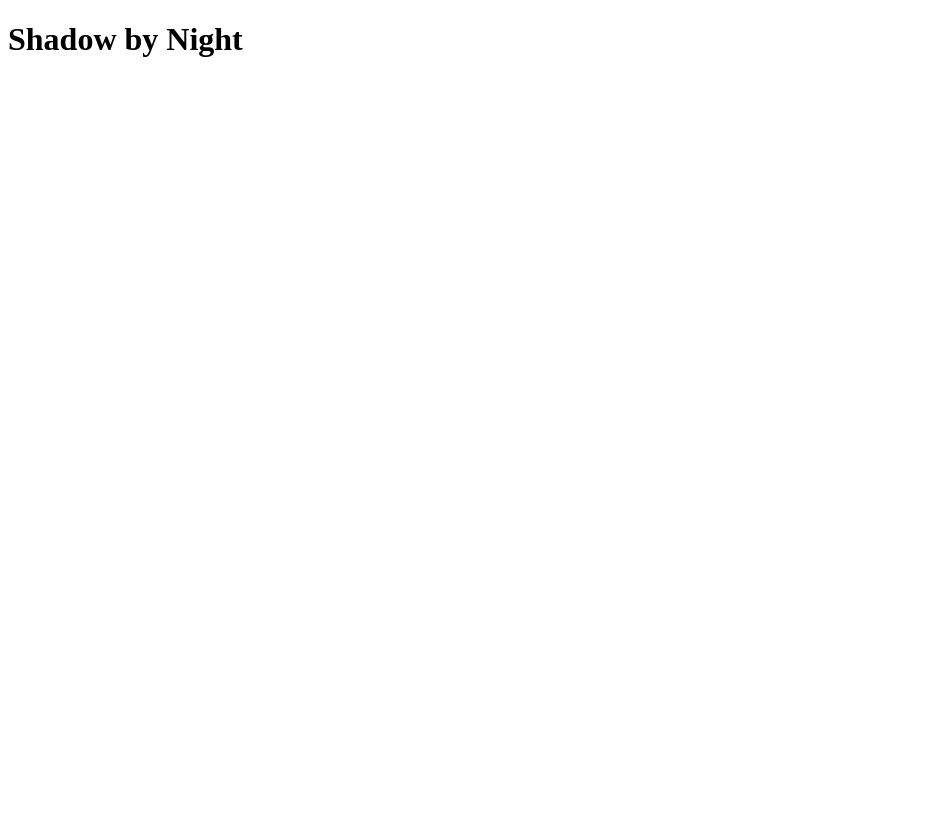
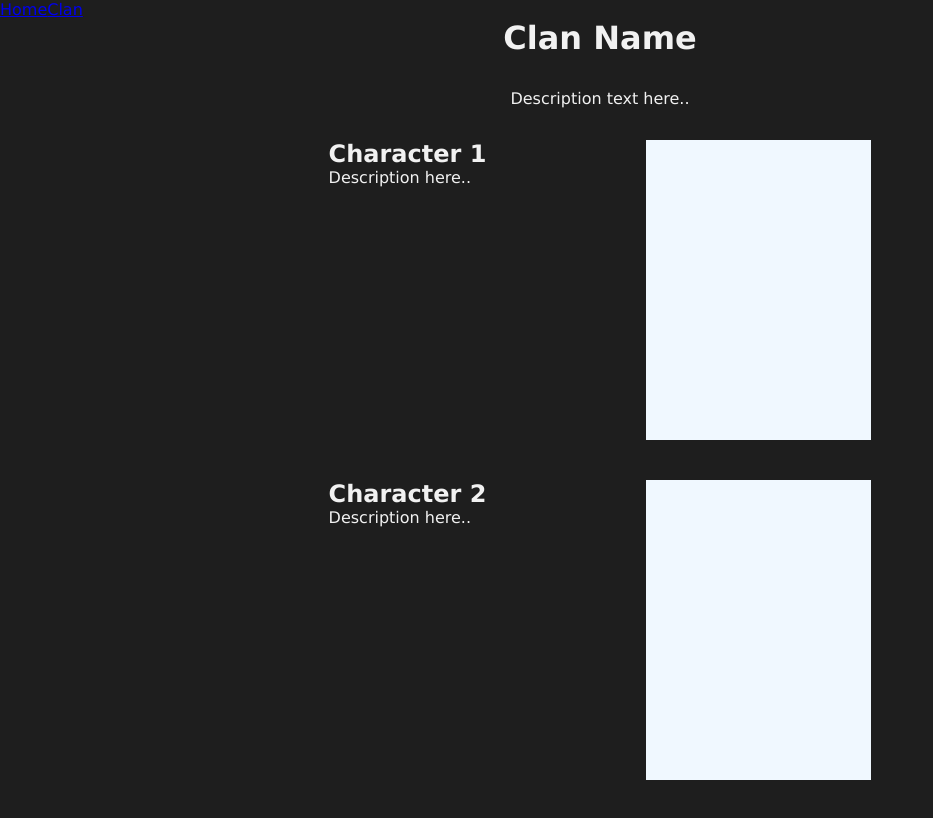
Before and after one commit to AndreasB09/shadow-by-night, a React (Vite) app: page /clan in a window 1280 px wide. Shown: the whole page, without its empty margins (0-933 px from the left). Built offline with nearby package versions, Linux system fonts and the light colour scheme.

Commit message:
first draft layout and npc card

```diff
--- a/package.json
+++ b/package.json
@@ -11,7 +11,8 @@
   },
   "dependencies": {
     "react": "^19.2.0",
-    "react-dom": "^19.2.0"
+    "react-dom": "^19.2.0",
+    "react-router-dom": "^7.13.0"
   },
   "devDependencies": {
     "@eslint/js": "^9.39.1",
--- a/src/App.css
+++ /dev/null
@@ -1,4 +0,0 @@
-* {
-    margin: 0;
-    padding: 0;
-}
--- a/src/App.jsx
+++ b/src/App.jsx
@@ -1,8 +1,22 @@
+import { BrowserRouter as Router, Routes, Route, Link} from "react-router-dom";
+import HomePage from "./pages/Home/HomePage";
+import ClanPage from "./pages/Clan/ClanPage";
+
 function App() {
   return (
-    <div>
-      <h1>Shadow by Night</h1>
-    </div>
+    <Router>
+      <div>
+        <nav>
+          <Link to="/">Home</Link>
+          <Link to="/clan">Clan</Link>
+        </nav>
+
+        <Routes>
+          <Route path="/" element={<HomePage />} />
+          <Route path="/clan" element={<ClanPage />} />
+        </Routes>
+      </div>
+    </Router>
   );
 }
 
--- /dev/null
+++ b/src/components/Layout/Layout.css
@@ -0,0 +1,8 @@
+.page-layout {
+    max-width: 1200px;
+    display: flex;
+    flex-direction: column;
+    align-items: center;
+    gap: 2rem;
+
+}
--- /dev/null
+++ b/src/components/Layout/Layout.jsx
@@ -0,0 +1,11 @@
+import './Layout.css';
+
+function Layout({ children }) {
+    return (
+        <div className="page-layout">
+            {children}
+        </div>
+    )
+}
+
+export default Layout;
--- /dev/null
+++ b/src/components/NpcCard/NpcCard.css
@@ -0,0 +1,17 @@
+.npc-card {
+    display: flex;
+    gap: 10rem;
+    margin-bottom: 40px;
+}
+
+.npc-portrait {
+    width: 225px;
+    height: 300px;
+    background-color: aliceblue;
+}
+
+.npc-portrait img {
+    width: 100%;
+    height: 100%;
+    object-fit: cover;
+}
--- /dev/null
+++ b/src/components/NpcCard/NpcCard.jsx
@@ -0,0 +1,17 @@
+import './NpcCard.css';
+
+function NpcCard({ id, name, description, portrait}) {
+    return (
+        <div className="npc-card" id={id}>
+            <div className="npc-details">
+                <h2>{name}</h2>
+                <p>{description}</p>
+            </div>
+            <div className="npc-portrait">
+                {portrait && <img src={portrait} alt={name} />}
+            </div>
+        </div>
+    )
+}
+
+export default NpcCard;
--- /dev/null
+++ b/src/index.css
@@ -0,0 +1,25 @@
+* {
+    margin: 0;
+    padding: 0;
+    box-sizing: border-box;
+}
+
+body {
+    background-color: #1e1e1e;
+    color: #f1f1f1;
+    font-family: 'Lucida Sans', 'Lucida Sans Regular', 'Lucida Grande', 'Lucida Sans Unicode', Geneva, Verdana, sans-serif;
+}
+
+html {
+    scroll-behavior: smooth;
+}
+
+a.npc-link {
+    color: #8b0000;
+    text-decoration: none;
+    border-bottom: 1px solid #8b0000;
+}
+
+a.npc-link:hover {
+    color: #ff0000;
+}
--- a/src/main.jsx
+++ b/src/main.jsx
@@ -1,7 +1,7 @@
 import { StrictMode } from 'react'
 import { createRoot } from 'react-dom/client'
-
 import App from './App.jsx'
+import './index.css'
 
 createRoot(document.getElementById('root')).render(
   <StrictMode>
--- a/src/pages/Clan/ClanPage.jsx
+++ b/src/pages/Clan/ClanPage.jsx
@@ -0,0 +1,22 @@
+import './ClanPage.css';
+import Layout from '../../components/Layout/Layout';
+import NpcCard from '../../components/NpcCard/NpcCard';
+
+function ClanPage() {
+    return (
+      <Layout>
+        <h1>Clan Name</h1>
+        <p className="clan-description">Description text here..</p>
+
+        <div className="npc-list">
+          <NpcCard
+          id="npc-name"
+          name="Character 1"
+          description="Description here.." />
+          <NpcCard name="Character 2" description="Description here.." />
+        </div>
+      </Layout>
+    );
+}
+
+export default ClanPage;
--- a/src/pages/Home/HomePage.css
+++ b/src/pages/Home/HomePage.css
@@ -0,0 +1,5 @@
+.placeholder-img {
+    width: 100vw;
+    height: 225px;
+    background-color: rgb(255, 255, 255);
+}
--- a/src/pages/Home/HomePage.jsx
+++ b/src/pages/Home/HomePage.jsx
@@ -0,0 +1,15 @@
+import './HomePage.css';
+
+function HomePage() {
+    return (
+        <div>
+            <div className="placeholder-img"></div>
+            <h1>Shadow by Night</h1>
+            <p>Introduction text here..</p>
+            <p>Another paragrap here..</p>
+            <p><a href="/clan#npc-name" className='npc-link'>Check out this character</a></p>
+        </div>
+    );
+}
+
+export default HomePage;
```
Also changed, not shown: 1 other file (tests, documents, lock files or other folders).
